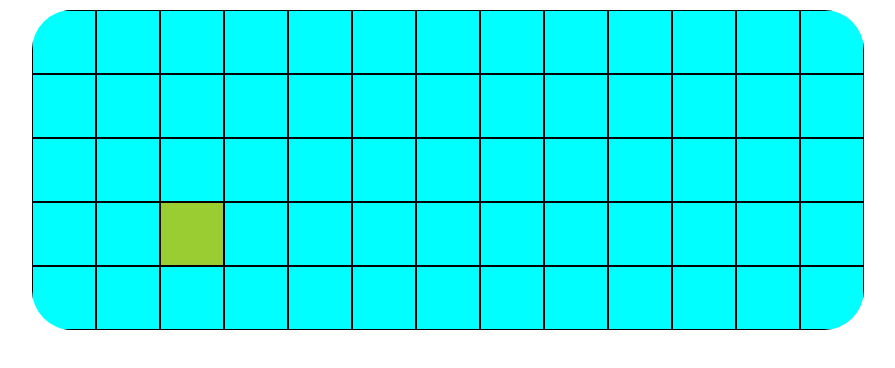
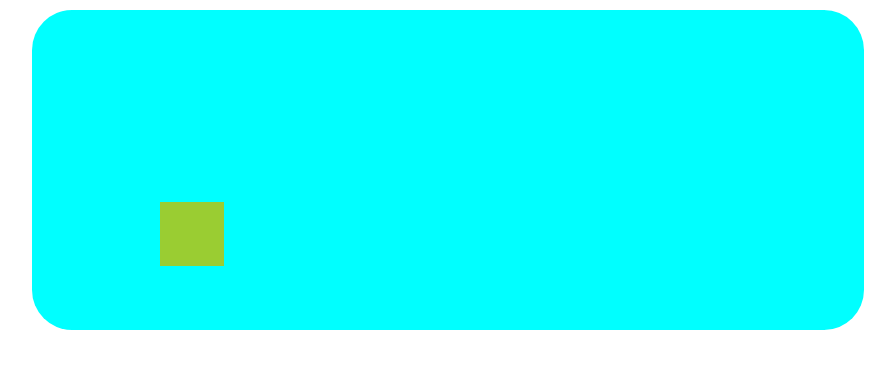
Before and after one commit to WildCodeSchool/lille-0919-js-projet2-runner, a React (Create React App) app in the folder frontend/: page / in a window 1280 px wide. Shown: the top 368 px of the page, without its empty margins (192-1087 px from the left). Built offline with nearby package versions, Linux system fonts and the light colour scheme.

Commit message:
Remove the border in div section, and the z-index in .map

```diff
--- a/frontend/src/components/Map.scss
+++ b/frontend/src/components/Map.scss
@@ -7,12 +7,10 @@
   border-radius: 40px;
   margin: 10px auto;
   background-color: aqua;
-  z-index: 1;
   overflow: hidden;
 
   div {
-    border: solid 1px black;
-    width: 62px;
-    height: 62px;
+    width: 64px;
+    height: 64px;
   }
 }
```
